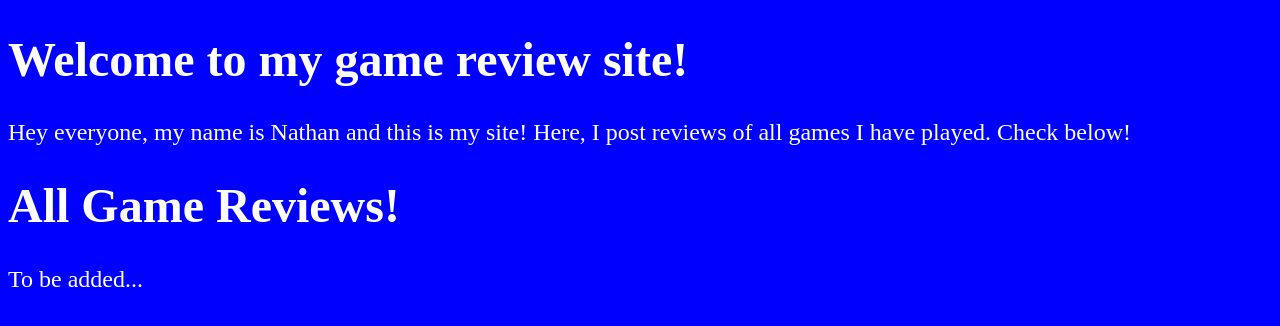
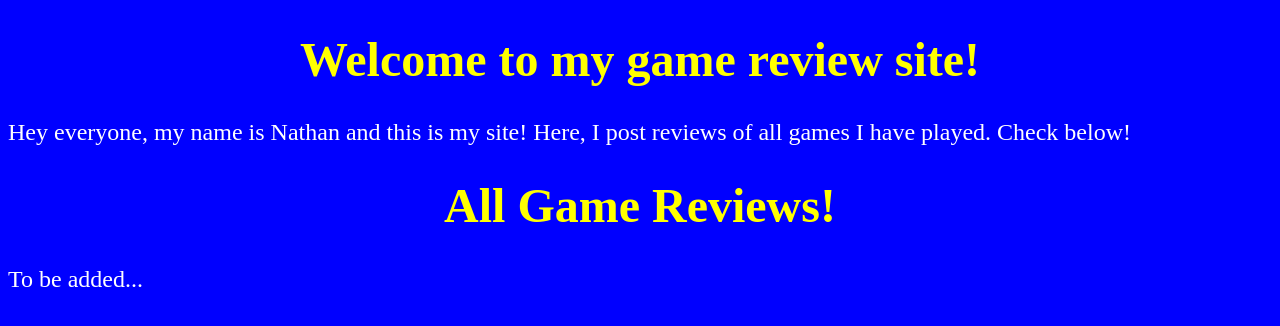
Before and after one commit to ntan04xx/gameweb, a plain HTML site: page review.html in a window 1280 px wide. Drawn offline with Linux system fonts and the light colour scheme.

Commit message:
Updated homepage formatting

```diff
--- a/style.css
+++ b/style.css
@@ -5,6 +5,7 @@ body {
 }
 
 h1 {
-    color: white;
-    font-size: 2em;
+    color: yellow;
+    border-width: 1px;
+    text-align: center;
 }
```
Also changed, not shown: 1 other file.
